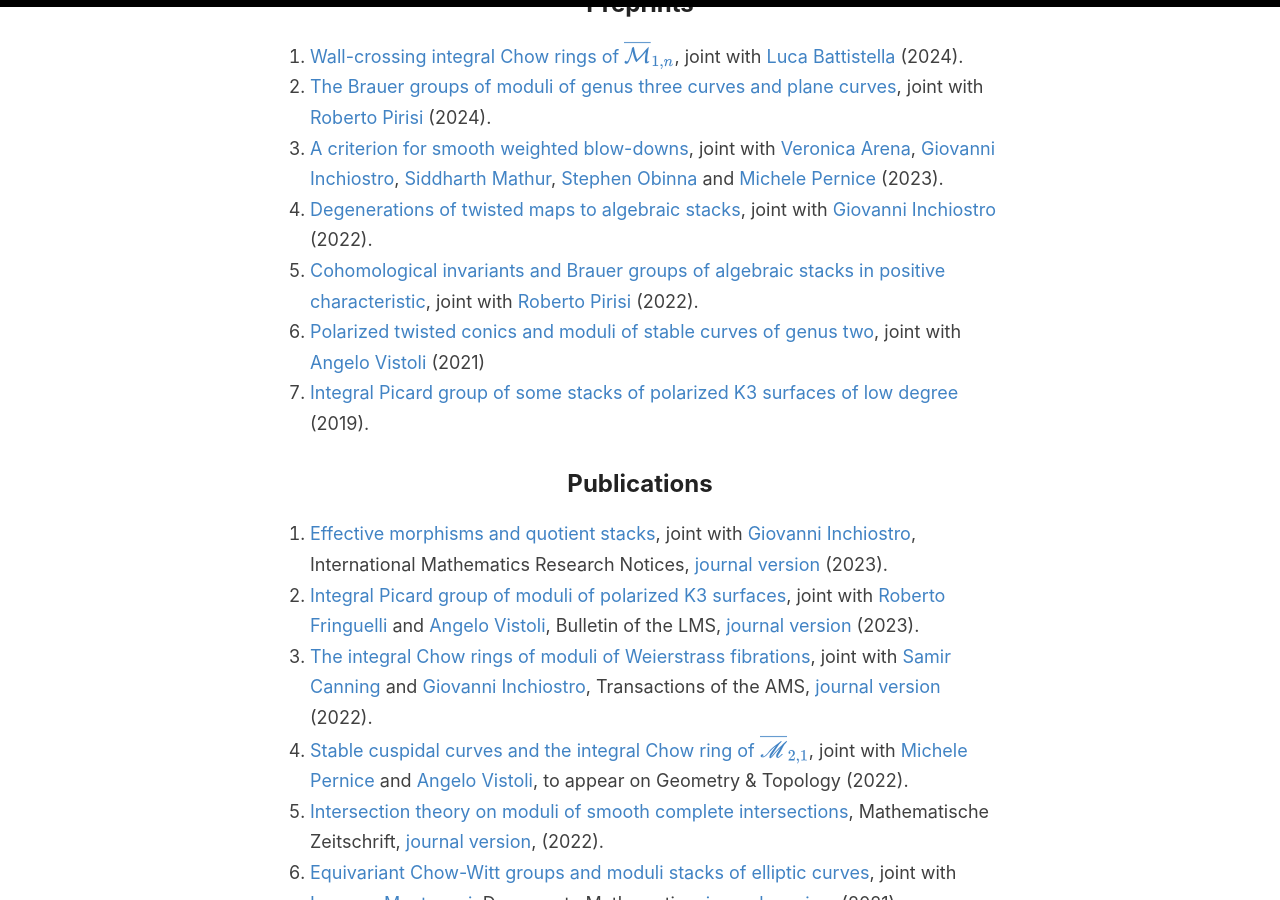
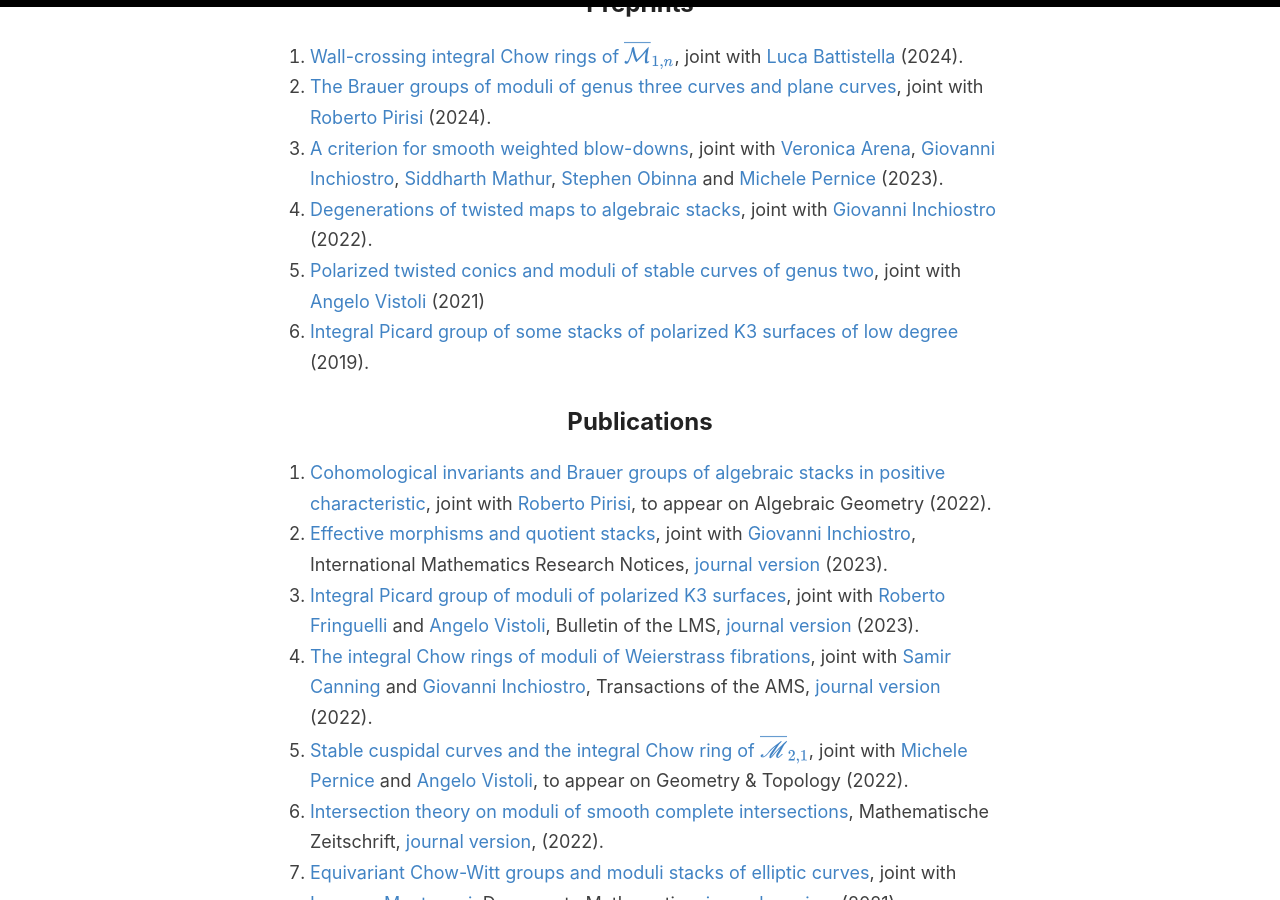
Before and after one commit to anddil/anddil.github.io, a Jekyll site: the page built from _pages/research.md, in a window 1280 px wide and 900 px high, scrolled down 724 px. Built offline with Jekyll 4.4.1, drawn with Linux system fonts in a browser that asks for light colours.

Commit message:
Update research.md

```diff
--- a/_pages/research.md
+++ b/_pages/research.md
@@ -41,11 +41,11 @@
 1. [The Brauer groups of moduli of genus three curves and plane curves](https://arxiv.org/abs/2402.06620), joint with [Roberto Pirisi](https://sites.google.com/view/rpirisi/home) (2024).
 1. [A criterion for smooth weighted blow-downs](https://arxiv.org/abs/2310.15076), joint with [Veronica Arena](https://sites.google.com/view/veronica-arena/home), [Giovanni Inchiostro](https://sites.math.washington.edu/~ginchios/), [Siddharth Mathur](https://sites.google.com/view/sidmathur/home), [Stephen Obinna](https://www.brown.edu/academics/math/graduate-students) and [Michele Pernice](https://michelepernice.github.io/home.html) (2023).
 1. [Degenerations of twisted maps to algebraic stacks](https://arxiv.org/abs/2210.03806), joint with [Giovanni Inchiostro](https://sites.math.washington.edu/~ginchios/) (2022).
-1. [Cohomological invariants and Brauer groups of algebraic stacks in positive characteristic](https://arxiv.org/abs/2207.08792), joint with [Roberto Pirisi](https://sites.google.com/view/rpirisi/home) (2022).
 4. [Polarized twisted conics and moduli of stable curves of genus two](https://arxiv.org/abs/2103.13204), joint with [Angelo Vistoli](http://homepage.sns.it/vistoli/) (2021)
 5. [Integral Picard group of some stacks of polarized K3 surfaces of low degree](https://arxiv.org/abs/1910.08758) (2019).
 
 ## Publications
+1. [Cohomological invariants and Brauer groups of algebraic stacks in positive characteristic](https://arxiv.org/abs/2207.08792), joint with [Roberto Pirisi](https://sites.google.com/view/rpirisi/home), to appear on Algebraic Geometry (2022).
 1. [Effective morphisms and quotient stacks](https://arxiv.org/abs/2303.10751), joint with [Giovanni Inchiostro](https://sites.math.washington.edu/~ginchios/), International Mathematics Research Notices, [journal version](https://doi.org/10.1093/imrn/rnae010) (2023).
 1. [Integral Picard group of moduli of polarized K3 surfaces](https://arxiv.org/abs/2305.07574), joint with [Roberto Fringuelli](https://sites.google.com/view/roberto-fringuelli/home-page) and [Angelo Vistoli](http://homepage.sns.it/vistoli/), Bulletin of the LMS, [journal version](https://doi.org/10.1112/blms.12968) (2023).
 1. [The integral Chow rings of moduli of Weierstrass fibrations](https://arxiv.org/abs/2204.05524), joint with [Samir Canning](https://people.math.ethz.ch/~scanning/) and [Giovanni Inchiostro](https://sites.math.washington.edu/~ginchios/), Transactions of the AMS, [journal version](https://doi.org/10.1090/tran/9084) (2022).
```
